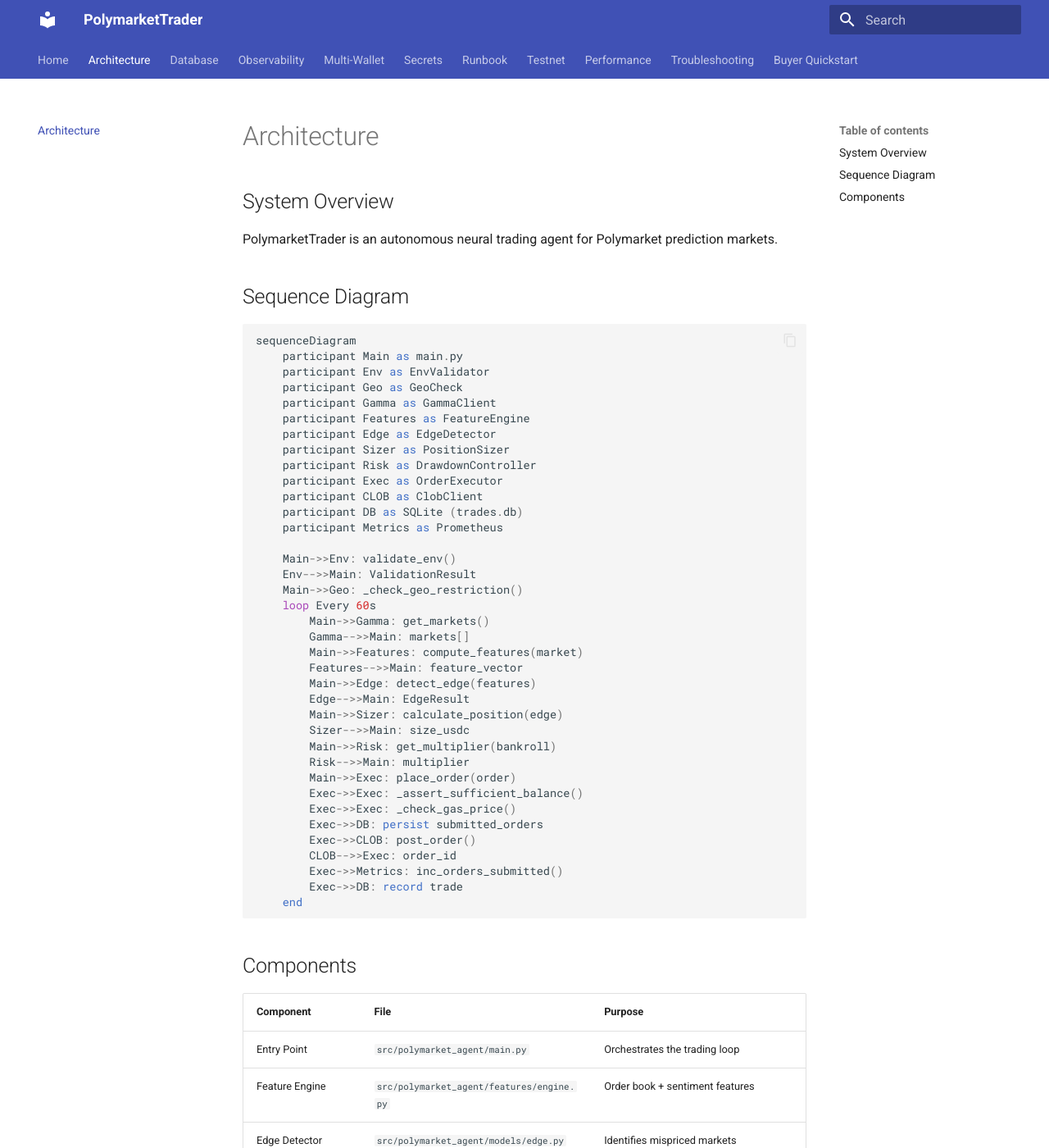
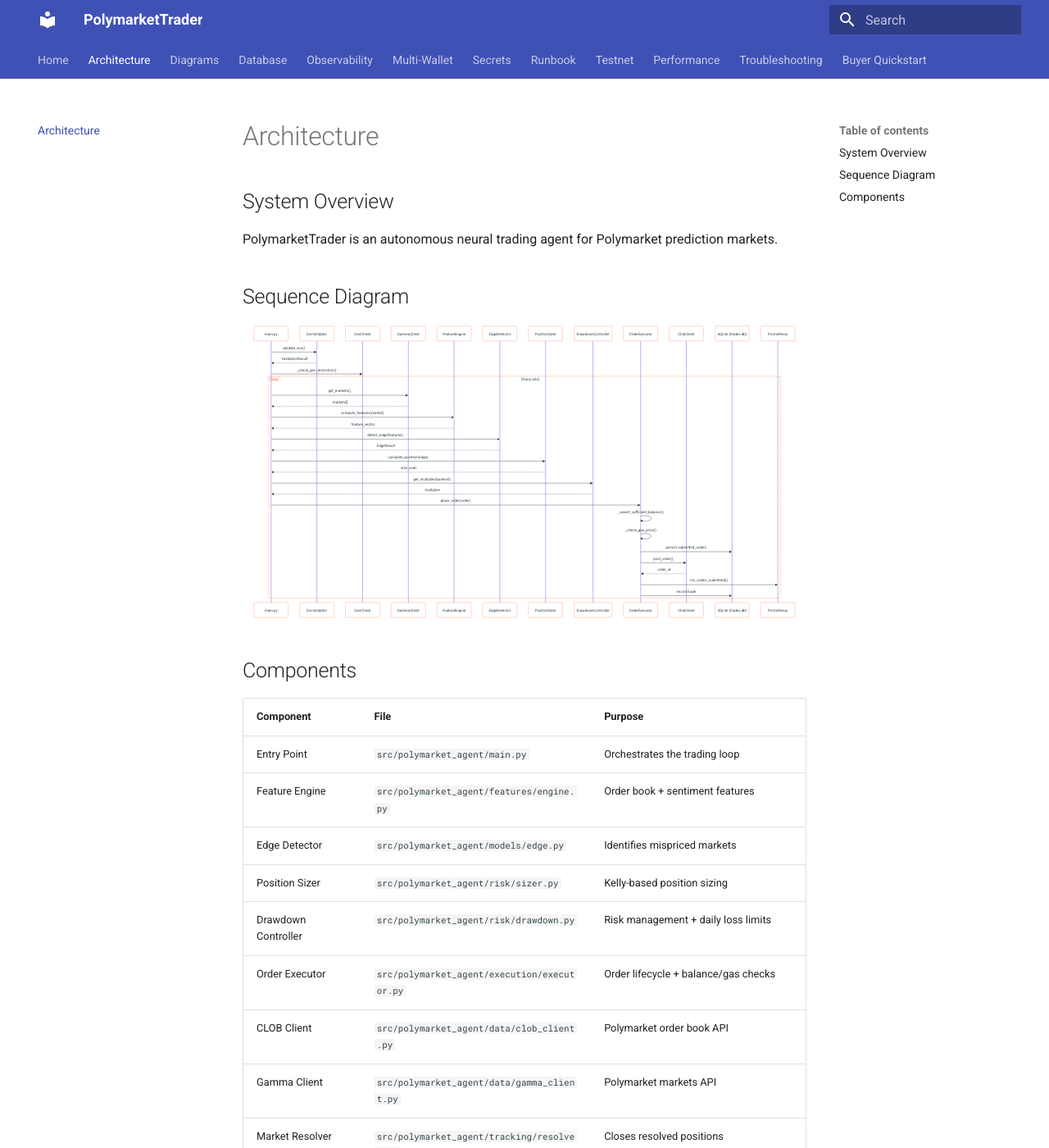
Before and after one commit to Gauthambinoy20/PolyCortex, an MkDocs documentation site: the page built from docs/architecture.md, in a window 1280 px wide and 1400 px high. Shown: the whole window at 82% size. Built offline with MkDocs 1.6.1 and Material for MkDocs 9.7.7, drawn with Linux system fonts in a browser that asks for light colours; some of the changed lines change nothing that is shown.

Commit message:
docs: add architecture, data-flow and ER diagrams
New docs/DIAGRAMS.md with three Mermaid diagrams derived from the real modules:
a component architecture graph, a data-flow diagram (sources -> processes ->
stores -> sinks), and an entity-relationship diagram for the persistence layer
(trades, submitted_orders, snapshots, sentiment cache). Complements the existing
trading-cycle sequence diagram in architecture.md. Wires the page into the
MkDocs nav and enables pymdownx.superfences so Mermaid renders in the docs site.

````diff
--- /dev/null
+++ b/docs/DIAGRAMS.md
@@ -0,0 +1,210 @@
+# Diagrams
+
+All diagrams are Mermaid (render natively on GitHub) and are derived from the
+actual modules under `src/polymarket_agent/`. The trading-cycle sequence diagram
+lives in [architecture.md](architecture.md); this file adds the architecture,
+data-flow and entity-relationship views.
+
+## 1. Architecture
+
+How the subsystems connect, from market data through to execution and tracking.
+
+```mermaid
+flowchart TD
+    subgraph External
+        GAMMA[Gamma API]
+        CLOBAPI[CLOB API]
+        WS[CLOB WebSocket]
+        TAVILY[Tavily News]
+        CLAUDE[Claude API]
+        POLY[Polygon RPC]
+    end
+
+    subgraph Data["data/"]
+        GC[gamma_client]
+        CC[clob_client]
+        WSC[ws_client]
+        HIST[history]
+        NEWS[news_client]
+    end
+
+    subgraph Features["features/"]
+        FE[engine]
+        SENT[sentiment]
+    end
+
+    subgraph Models["models/"]
+        EDGE[edge — Bayesian]
+        TCN[tcn]
+        CAL[calibration]
+        REG[regime — HMM]
+    end
+
+    subgraph Strategies["strategies/"]
+        REGS[registry]
+        BT[bayesian_tcn]
+        MOM[momentum]
+    end
+
+    subgraph Risk["risk/"]
+        SIZER[sizer — Kelly]
+        DD[drawdown]
+        KILL[kill_switch]
+    end
+
+    subgraph Execution["execution/"]
+        SM[state_machine]
+        EXEC[executor]
+        PAPER[paper_engine]
+        ADV[batch / twap / trailing_stop]
+    end
+
+    subgraph Tracking["tracking/"]
+        TRK[tracker]
+        LRN[learner]
+        RES[resolver]
+        REC[reconciler]
+    end
+
+    MAIN[main — orchestrator]
+    DASH[dashboard/app.py]
+    DB[(SQLite / Postgres)]
+    METRICS[infra/metrics — Prometheus]
+
+    GAMMA --> GC --> MAIN
+    CLOBAPI --> CC --> MAIN
+    WS --> WSC --> MAIN
+    TAVILY --> NEWS --> SENT
+    CLAUDE --> SENT --> FE
+    GC --> HIST --> FE
+    CC --> FE
+    FE --> EDGE
+    EDGE --> TCN --> CAL --> REG --> REGS
+    REGS --> BT & MOM --> MAIN
+    MAIN --> SIZER --> DD --> KILL --> EXEC
+    EXEC --> SM
+    EXEC --> PAPER
+    EXEC --> ADV
+    EXEC --> CLOBAPI
+    EXEC --> POLY
+    MAIN --> TRK --> DB
+    TRK --> LRN
+    MAIN --> RES --> DB
+    MAIN --> REC --> DB
+    EXEC --> DB
+    MAIN --> METRICS
+    DB --> DASH
+```
+
+## 2. Data Flow Diagram
+
+Sources → processes → stores → sinks for one trading cycle.
+
+```mermaid
+flowchart LR
+    S1[Gamma markets]:::src
+    S2[CLOB order book]:::src
+    S3[Price history]:::src
+    S4[News + Claude sentiment]:::src
+
+    P1{{Feature engine}}:::proc
+    P2{{Edge + TCN + calibration}}:::proc
+    P3{{Regime HMM}}:::proc
+    P4{{Strategy ensemble}}:::proc
+    P5{{Kelly sizer + drawdown gates}}:::proc
+    P6{{Order executor}}:::proc
+    P7{{Performance tracker + learner}}:::proc
+
+    D1[(trades)]:::store
+    D2[(snapshots)]:::store
+    D3[(submitted_orders)]:::store
+    D4[(sentiment cache)]:::store
+    D5[/learned_weights.json/]:::store
+
+    K1[[CLOB exchange]]:::sink
+    K2[[Prometheus / dashboard]]:::sink
+    K3[[Telegram alerts]]:::sink
+
+    S1 & S2 & S3 --> P1
+    S4 --> P1
+    S4 -.cache.-> D4
+    P1 --> P2 --> P3 --> P4 --> P5 --> P6
+    P6 --> K1
+    P6 --> D3
+    P6 --> D1
+    P7 --> D1 & D2
+    P7 --> D5
+    D1 & D2 --> K2
+    P5 --> K3
+    P7 --> P4
+
+    classDef src fill:#1f6feb,stroke:#0b3,color:#fff
+    classDef proc fill:#2d333b,stroke:#888,color:#fff
+    classDef store fill:#3fb950,stroke:#0a0,color:#000
+    classDef sink fill:#8957e5,stroke:#63a,color:#fff
+```
+
+## 3. Trading-cycle sequence
+
+See [architecture.md](architecture.md#sequence-diagram) for the full
+request-lifecycle sequence diagram (env validation → scan → feature/edge/size →
+risk gates → balance/gas checks → CLOB submission → persistence → metrics).
+
+## 4. Entity-Relationship (persistence)
+
+The persistence layer (`infra/db.py`, `tracking/tracker.py`,
+`execution/executor.py`, `features/sentiment.py`). `submitted_orders` is the
+idempotency ledger linked to a `trades` row via `local_order_id`.
+
+```mermaid
+erDiagram
+    trades ||--o{ submitted_orders : "local_order_id"
+    trades {
+        int id PK
+        text market_id
+        text question
+        text direction
+        real entry_price
+        real size_usdc
+        text status
+        real exit_price
+        real pnl
+        real edge_at_entry
+        real estimated_prob
+        real calibrated_prob
+        text regime_at_entry
+        text category
+        text signal_breakdown
+        int is_paper
+        text order_type
+        text bracket_state
+        text local_order_id
+    }
+    submitted_orders {
+        text client_order_id PK
+        text market_id
+        text side
+        real size
+        text status
+        text created_at
+    }
+    snapshots {
+        int id PK
+        text timestamp
+        real bankroll
+        real total_pnl
+        int open_positions_count
+        real drawdown
+        real brier
+        real win_rate
+        real profit_factor
+        real open_exposure
+    }
+    cache {
+        text market_id PK
+        real timestamp
+        real score
+        real confidence
+        text reasoning
+    }
+```
--- a/mkdocs.yml
+++ b/mkdocs.yml
@@ -12,6 +12,7 @@
 nav:
   - Home: index.md
   - Architecture: architecture.md
+  - Diagrams: DIAGRAMS.md
   - Database: DATABASE.md
   - Observability: OBSERVABILITY.md
   - Multi-Wallet: MULTI_WALLET.md
@@ -26,7 +27,11 @@
 markdown_extensions:
   - admonition
   - tables
-  - fenced_code
   - codehilite
   - toc:
       permalink: true
+  - pymdownx.superfences:
+      custom_fences:
+        - name: mermaid
+          class: mermaid
+          format: !!python/name:pymdownx.superfences.fence_code_format
````
